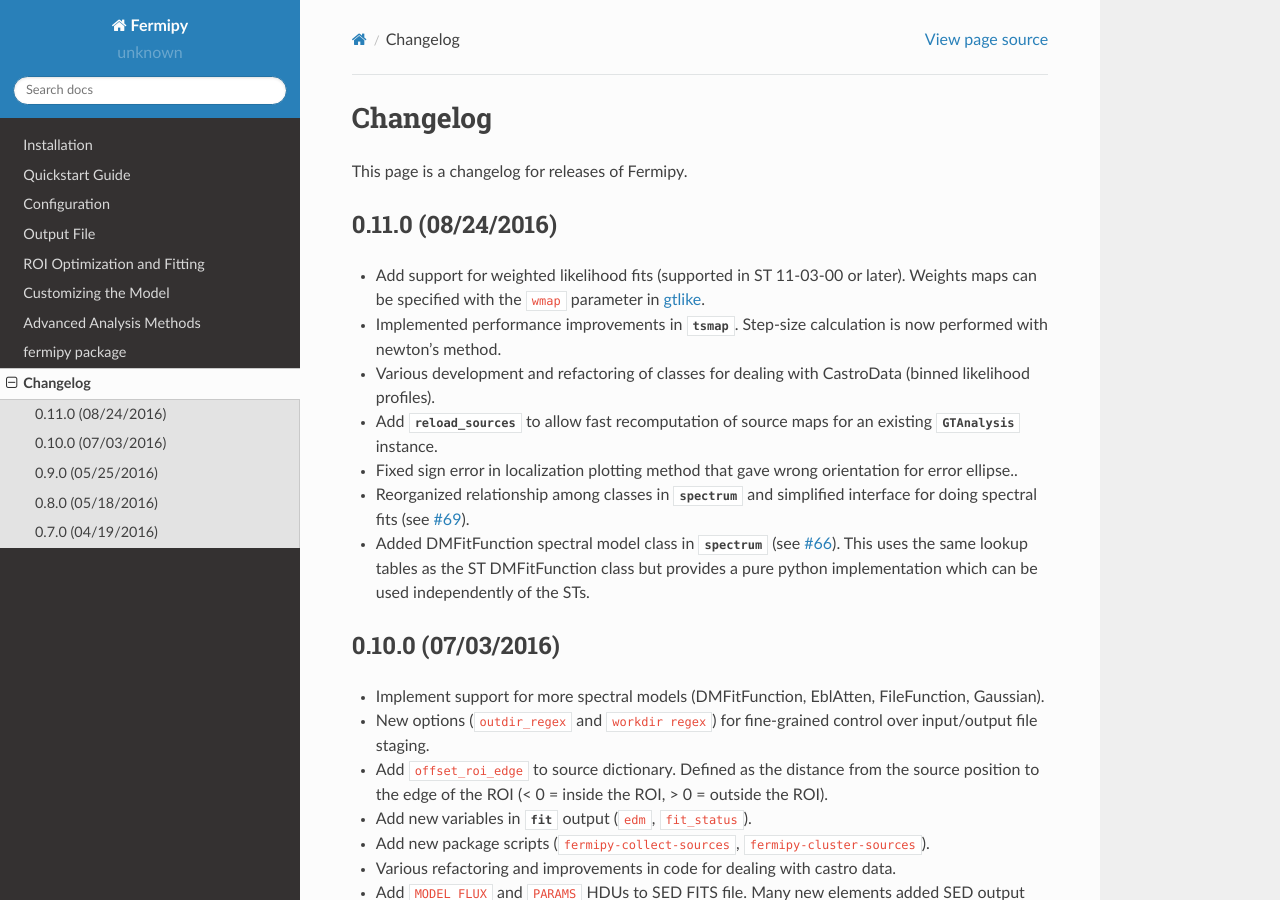
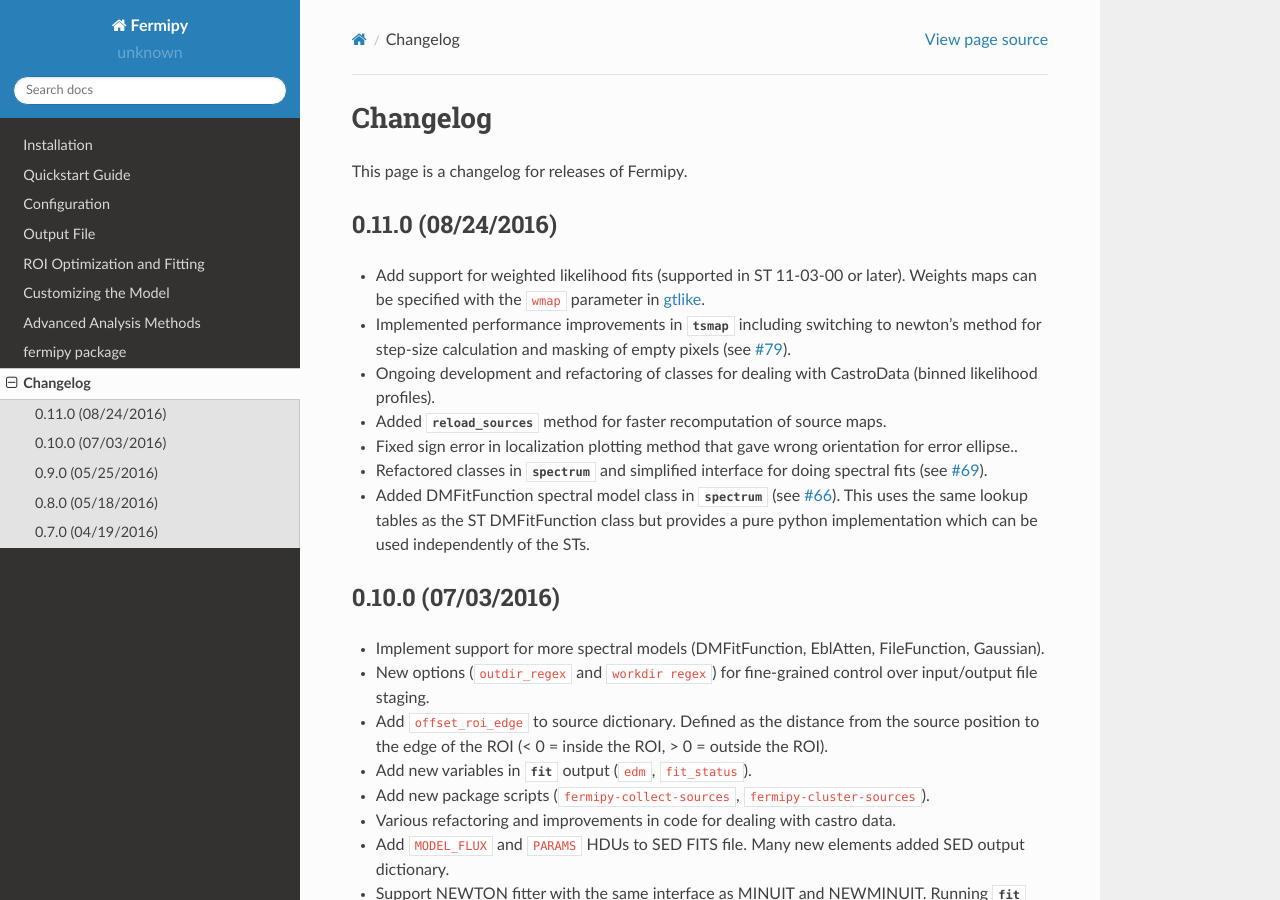
Before and after one commit to fermiPy/fermipy, a Sphinx documentation site: the page built from docs/changelog.rst, in a window 1280 px wide and 900 px high. Built offline with Sphinx 7.4.7 and the Read the Docs theme 2.0.0, drawn with Linux system fonts in a browser that asks for light colours.

Commit message:
fix typos

```diff
--- a/docs/changelog.rst
+++ b/docs/changelog.rst
@@ -11,21 +11,20 @@
   11-03-00 or later).  Weights maps can be specified with the ``wmap``
   parameter in :ref:`config_gtlike`.
 * Implemented performance improvements in
-  `~fermipy.gtanalysis.GTAnalysis.tsmap`.  Step-size calculation is
-  now performed with newton's method.
-* Various development and refactoring of classes for dealing with
+  `~fermipy.gtanalysis.GTAnalysis.tsmap` including switching to
+  newton's method for step-size calculation and masking of empty
+  pixels (see `#79 <https://github.com/fermiPy/fermipy/pull/79>`_).
+* Ongoing development and refactoring of classes for dealing with
   CastroData (binned likelihood profiles).
-* Add `~fermipy.gtanalysis.GTAnalysis.reload_sources` to allow fast
-  recomputation of source maps for an existing
-  `~fermipy.gtanalysis.GTAnalysis` instance.
+* Added `~fermipy.gtanalysis.GTAnalysis.reload_sources` method for
+  faster recomputation of source maps.
 * Fixed sign error in localization plotting method that gave wrong
   orientation for error ellipse..
-* Reorganized relationship among classes in
-  `~fermipy.gtanalysis.spectrum` and simplified interface for doing
-  spectral fits (see `#69
+* Refactored classes in `~fermipy.spectrum` and simplified interface
+  for doing spectral fits (see `#69
   <https://github.com/fermiPy/fermipy/pull/69>`_).
 * Added DMFitFunction spectral model class in
-  `~fermipy.gtanalysis.spectrum` (see `#66
+  `~fermipy.spectrum` (see `#66
   <https://github.com/fermiPy/fermipy/pull/66>`_).  This uses the same
   lookup tables as the ST DMFitFunction class but provides a pure
   python implementation which can be used independently of the STs.
```
